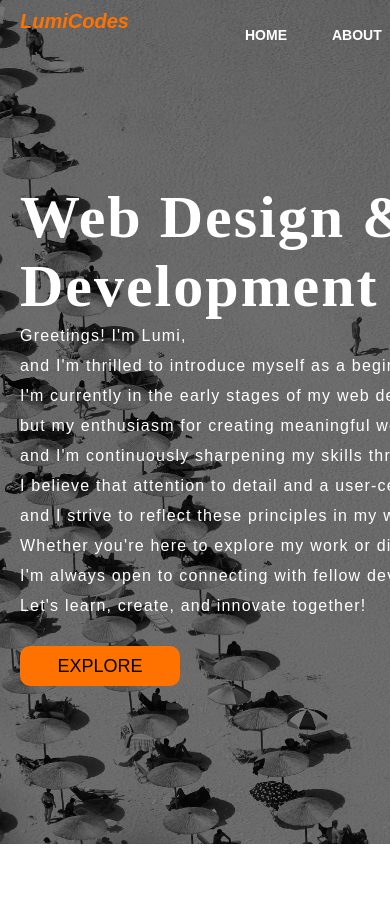
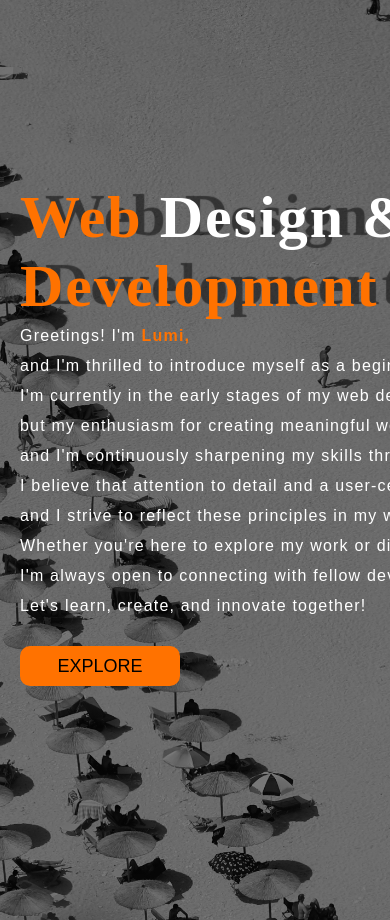
Before and after one commit to lumicodes22/Personal-website, a plain HTML site: page index.html in a window 390 px wide. Shown: the top 920 px of the page. Before the commit the page ends 844 px from the top, so only its background shows below. Drawn offline with Linux system fonts and the light colour scheme.

Commit message:
updated and made some major changes

```diff
--- a/index.html
+++ b/index.html
@@ -25,14 +25,14 @@
       </div>
 
       <div class="search">
-        <input class="srch" type="search" name="" placeholder="Type to search" >
+        <input class="srch" type="search" name="" placeholder="Type to search">
         <a href="#"> <button class="btn">Search</button></a>
       </div>
 
     </div>
     <div class="content">
-      <h1>Web Design & <br><span>Development</span></h1>
-      <p class="paragraph">Greetings! I'm Lumi,<br> and I'm thrilled to introduce myself as a beginner web developer with a passion for crafting digital experiences. <br>I'm currently in the early stages of my web development journey,<br> but my enthusiasm for creating meaningful websites is boundless.
+      <h1><span>Web</span> Design & <br><span>Development</span></h1>
+      <p class="paragraph">Greetings! I'm <span>Lumi,</span><br> and I'm thrilled to introduce myself as a beginner web developer with a passion for crafting digital experiences. <br>I'm currently in the early stages of my web development journey,<br> but my enthusiasm for creating meaningful websites is boundless.
 
         I've laid the groundwork with HTML, CSS, and JavaScript,<br> and I'm continuously sharpening my skills through hands-on projects and online resources.<br> I believe that attention to detail and a user-centric approach are crucial in web development,<br> and I strive to reflect these principles in my work.
 
--- a/style.css
+++ b/style.css
@@ -1,14 +1,15 @@
 *{
 margin: 0;
 padding: 0;
+box-sizing: border-box;
 }
 
 .main{
   width: 100%;
   background: linear-gradient(to top, rgba(0,0,0,0.5)50%,rgba(0,0,0,0.5)50%),url(image1.jpg);
-  position: center;
+  background-position: center;
   background-size: cover;
-  height: 100vh;
+  height: 109vh;
 }
 
 .navbar{
@@ -29,8 +30,10 @@ padding: 0;
   font-family: Arial;
   padding-left: 20px;
   float: left;
-  padding-top: 10px;
+  padding-top: 23px;
   font-style: italic;
+  cursor: pointer;
+
 
 }
 
@@ -86,6 +89,10 @@ ul li a:hover{
   border-top-left-radius: 5px;
 
 }
+.search :placeholder-shown{
+  color: beige;
+}
+
 
 .btn{
   width:100px;
@@ -130,6 +137,7 @@ ul li a:hover{
   padding-left: 20px;
   margin-top: 9%;
   letter-spacing: 2px;
+  text-shadow: 25px -2px 1px rgba(0,0,0,0.5);
 }
 
 .content .explore{
@@ -149,3 +157,32 @@ ul li a:hover{
   color: black;
   transition: .3s ease;
 }
+
+.content span{
+  color: #ff7200;
+  font-weight: bolder;
+}
+
+
+/* Media query for screens smaller than 1200px */
+@media screen and (max-width: 1200px) {
+  .navbar {
+    width: 100%;
+    padding: 10px;
+  }
+
+  .icon,
+  .menu,
+  .search {
+    display: none;
+  }
+
+  ul {
+    float: none;
+    text-align: center;
+  }
+
+  ul li {
+    margin: 10px 0;
+  }
+}
```
